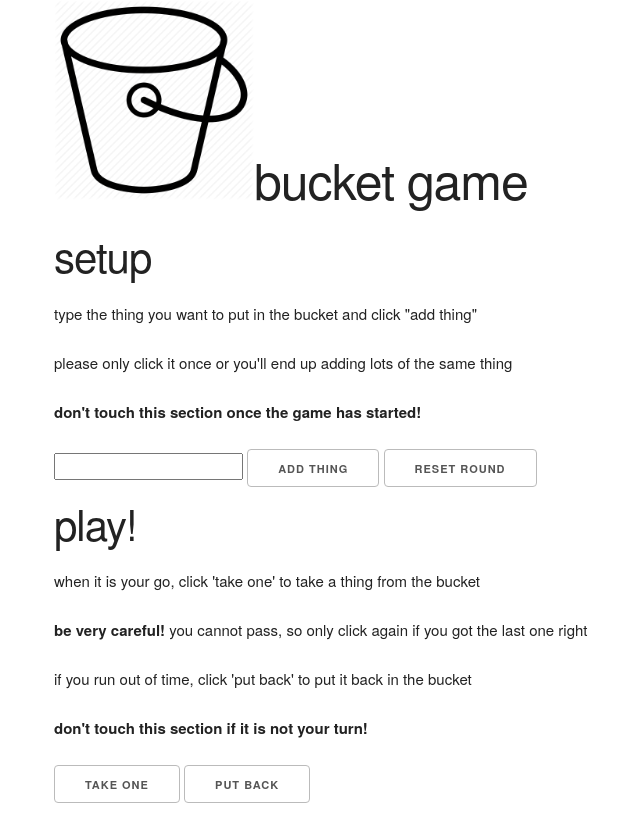
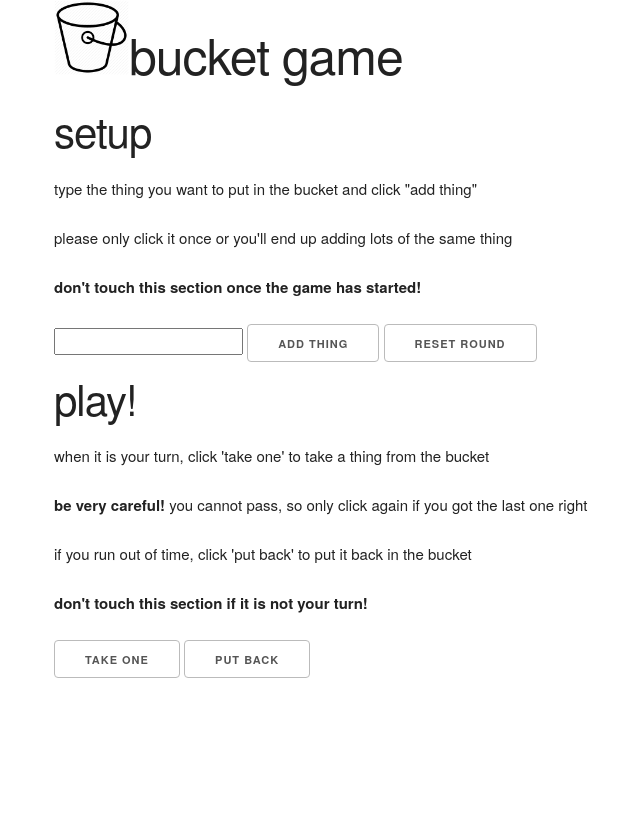
Before and after one commit to harryaskham/bucketgame, a plain HTML site: page index.html in a window 1280 px wide. Shown: the whole page, without its empty margins (106-746 px from the left). Drawn offline with nearby package versions, Linux system fonts and the light colour scheme.

```diff
--- a/index.html
+++ b/index.html
@@ -44,7 +44,7 @@
   <body>
     <div class="container">
       <div class="row">
-        <h1><img src="images/bucket.png" width=200 height=200/>bucket game</h1>
+        <h1><img src="images/bucket.png" width=75 height=75/>bucket game</h1>
         <h2>setup</h2>
         <p>type the thing you want to put in the bucket and click "add thing"</p>
         <p>please only click it once or you'll end up adding lots of the same thing</p>
@@ -56,7 +56,7 @@
 
       <div class="row">
         <h2>play!</h2>
-        <p>when it is your go, click 'take one' to take a thing from the bucket</p>
+        <p>when it is your turn, click 'take one' to take a thing from the bucket</p>
         <p><b>be very careful!</b> you cannot pass, so only click again if you got the last one right</p>
         <p>if you run out of time, click 'put back' to put it back in the bucket</p>
         <p><b>don't touch this section if it is not your turn!</b></p>
```
Also changed, not shown: 1 other file.
